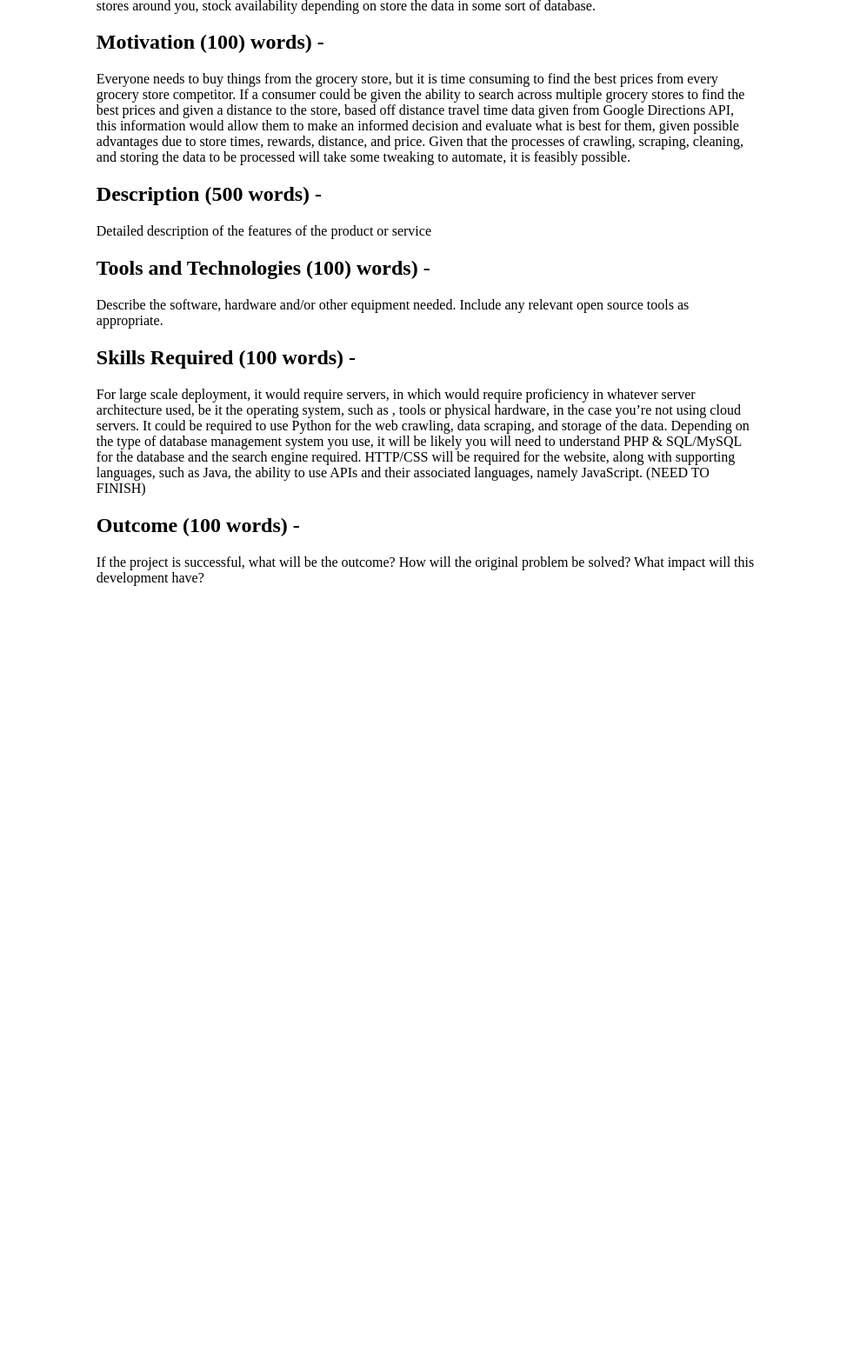
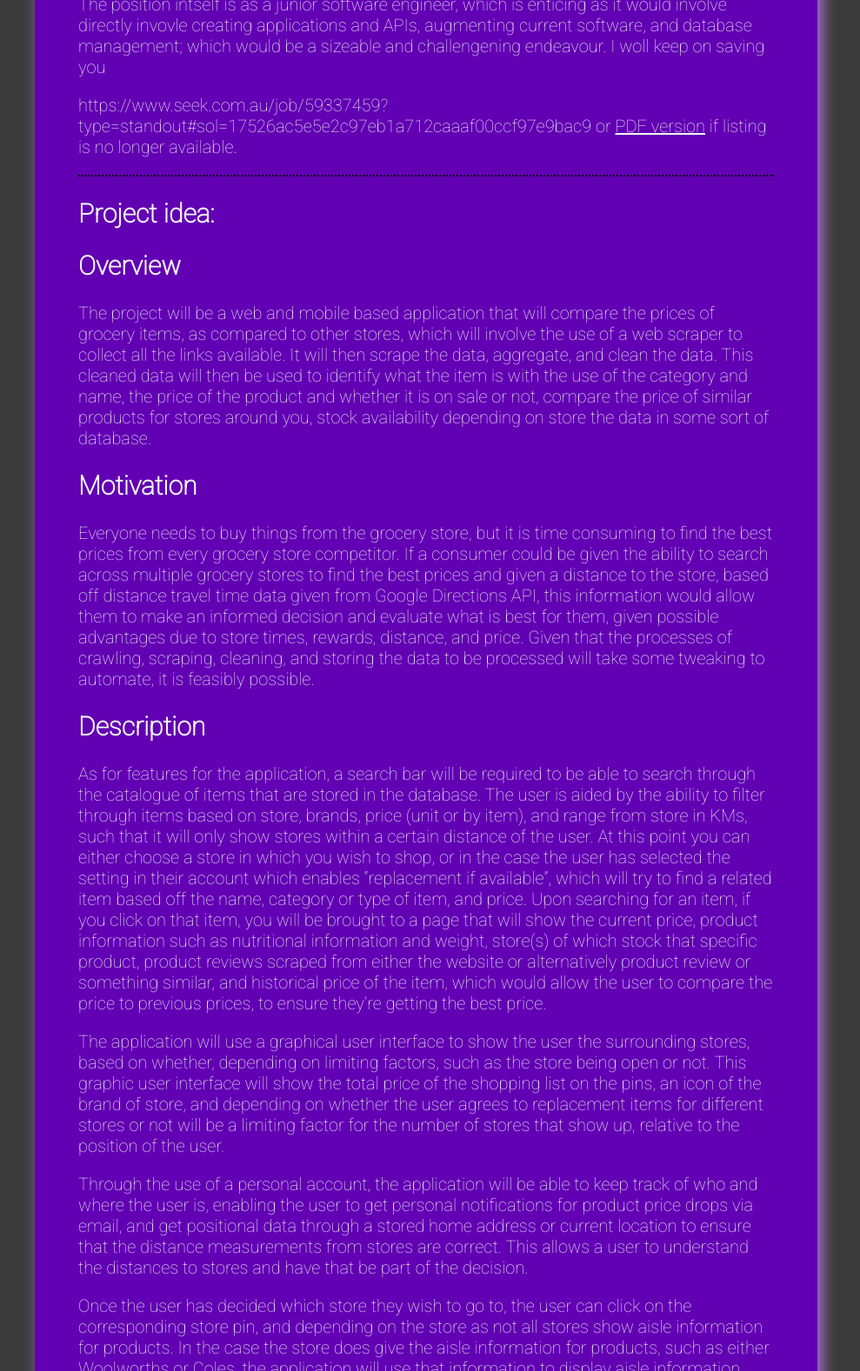
Before and after one commit to michael-excell/Ass1, a plain HTML site: page index.html in a window 1280 px wide. Shown: the part 1223-2800 px from the top of the page at 87% size, without its empty margins (150-1139 px from the left). Before the commit the page ends 1913 px from the top, so only its background shows below. Drawn offline with Linux system fonts and the light colour scheme.

Commit message:
Add file via upload, Add information, Edit CSS
Added some sections and edited the CSS, aswell as adding a link to a PDF version of the job advertisement.

```diff
--- a/index.html
+++ b/index.html
@@ -1,36 +1,27 @@
 <!DOCTYPE html>
 <html>
     <head>
-        <style>
-            .center {
-                margin: auto;
-                height: 90%;
-                width: 60%;
-            }
-            .basic_information_text {
-                display:inline-block;
-                width: 60%;
-            }
-            .basic_information_image {
-                display:inline-block;
-                width: 25.5%;
-                vertical-align: top;
+        <link rel="preconnect" href="https://fonts.googleapis.com">
+        <link rel="preconnect" href="https://fonts.gstatic.com" crossorigin>
+        <link href="https://fonts.googleapis.com/css2?family=Roboto:wght@100&family=Source+Sans+Pro:wght@200&family=Ubuntu:wght@300&display=swap" rel="stylesheet">
+        <link type="text/css" rel="stylesheet" href="styles.css" />
 
-                padding-top: 10%;
-            }
-            .headshot {
-                width: 70%;
-                padding-left: 20%;
-
-            }
-        </style>
     </head>
     <body>
 
-        <div class="center">
+        <div id="container">
+            <div id="title_area">
+                <img id= "headshot" src="thumbnail_Head_shot_rmit.jpg">
+                <h1 id="title">Michael Excell - ePortfolio (COSC2196)</h1>
+                <ul id="contact_information">
+                    <li>Gtihub repository: https://github.com/michael-excell/Ass1</li>
+                    <li>Github page: </li>
+                    <li>Emai: conact_information</li>
+                </ul>
+            </div>
 
-            <div class="basic_information">
-                <div class="basic_information_text">
+            <div class="section_container">
+                <article>
                 <h1>Basic information:</h1>
                 <p>
                     I only speak one language, English. Australian born, but with Irish/British ancestors, although my family lineage has been in Australia for
@@ -58,15 +49,11 @@
                     in groups. I want to get a job lined up for when I graduate so that I can work in a field that I enjoy, but as for the field and section of IT,
                     I’m unsure. I enjoy the coding aspect of IT, although I’m not very good at it.
                 </p>
-
+            </article>
             </div>
 
-                <div class="basic_information_image">
-                    <img class= "headshot" src="thumbnail_Head_shot_rmit.jpg">
-                </div>
-            </div>
-
-            <div class="ideal_job">
+            <div class="section_container">
+                <article>
                 <h1>Ideal Job: Junior Graduate Software Engineer</h1>
                 <p>
 
@@ -76,12 +63,14 @@
                 <p> https://www.seek.com.au/job/59337459?type=standout#sol=17526ac5e5e2c97eb1a712caaaf00ccf97e9bac9 or
                     <a href="Junior_ Graduate_Software_Engineer.pdf" target="_blank">PDF version</a> if listing is no longer available.
                 </p>
+            </article>
             </div>
 
-            <div class ="project_idea">
+            <div class="section_container">
+                <article>
                 <h1>Project idea:</h1>
 
-                <h2>Overview (100 words) -</h2>
+                <h2>Overview </h2>
                 <p>The project will be a web and mobile based application that will compare the prices of grocery items,
                     as compared to other stores, which will involve the use of a web scraper to collect all the links available.
                     It will then scrape the data, aggregate, and clean the data. This cleaned data will then be used to identify what
@@ -89,7 +78,7 @@
                     the price of similar products for stores around you, stock availability depending on store the data in some sort of database.
                 </p>
 
-                <h2>Motivation (100) words) - </h2>
+                <h2>Motivation </h2>
                 <p>Everyone needs to buy things from the grocery store, but it is time consuming to find the best prices from every grocery store
                      competitor. If a consumer could be given the ability to search across multiple grocery stores to find the best prices and given
                      a distance to the store, based off distance travel time data given from Google Directions API, this information would allow them to
@@ -98,24 +87,77 @@
                        it is feasibly possible.
                 </p>
 
-                <h2>Description (500 words) - </h2>
-                <p>Detailed description of the features of the product or service </p>
+                <h2>Description</h2>
+                <p>
+                    As for features for the application, a search bar will be required to be able to search through the catalogue of items that are stored
+                     in the database. The user is aided by the ability to filter through items based on store, brands, price (unit or by item), and range
+                     from store in KMs, such that it will only show stores within a certain distance of the user. At this point you can either choose a store
+                     in which you wish to shop, or in the case the user has selected the setting in their account which enables “replacement if available”,
+                     which will try to find a related item based off the name, category or type of item, and price. Upon searching for an item, if you click
+                     on that item, you will be brought to a page that will show the current price, product information such as nutritional information and weight,
+                      store(s) of which stock that specific product, product reviews scraped from either the website or alternatively product review or something similar,
+                      and historical price of the item, which would allow the user to compare the price to previous prices, to ensure they’re getting the best price.
+                </p>
+
+                <p>
+                    The application will use a graphical user interface to show the user the surrounding stores, based on whether, depending on limiting
+                    factors, such as the store being open or not. This graphic user interface will show the total price of the shopping list on the pins,
+                    an icon of the brand of store, and depending on whether the user agrees to replacement items for different stores or not will be a limiting
+                    factor for the number of stores that show up, relative to the position of the user.
+                </p>
+
+                <p>
+                    Through the use of a personal account, the application will be able to keep track of who and where the user is, enabling the user to
+                    get personal notifications for product price drops via email, and get positional data through a stored home address or current location
+                    to ensure that the distance measurements from stores are correct. This allows a user to understand the distances to stores and have that
+                     be part of the decision.
+                </p>
+
+                 <p>
+                    Once the user has decided which store they wish to go to, the user can click on the corresponding store pin, and depending on the store
+                    as not all stores show aisle information for products. In the case the store does give the aisle information for products, such as either
+                     Woolworths or Coles, the application will use that information to display aisle information.
+                </p>
+
+                <p>
+                    This aisle information will allow the user to understand in which order of aisles to go to for the store if they choose to use the application
+                     to organise their shopping. It will also display other store information, such as the store address, opening and closing hours, and the phone
+                     number. The user can click onto the address, which will be used to link to their choice of map application, most likely to be Google maps,
+                     and use that as a guide to the store.
+                </p>
 
 
-                <h2>Tools and Technologies (100) words) -</h2>
-                <p>Describe the software, hardware and/or other equipment needed. Include any relevant open source tools as appropriate.
+
+                <h2>Tools and Technologies </h2>
+                <p>
+                    The website itself would most likely be a cloud-based server, as it is cheap and easy to deploy, most likely a version of linux,
+                    such as Apache HTTP Server, of which can be hosted by many sources, such as HostGator Web Hosting. An application server will be
+                    required to run the web application, which will require most commonly uses an operating system, such as Apache Tomcat.
+                </p>
+                <p>
+                    And the application server will most likely go along with a database server, being most likely a linux based operating system,
+                     of which is most commonly MySQL. MySQL is an open-source relational database management system that can be hosted by cloud servers
+                     such as Microsoft Azure, Amazon Elastic Compute Cloud, and Oracle Cloud Infrastructure; alternatively, could be hosted by yourself,
+                     which could be cheaper.
                 </p>
 
-                <h2>Skills Required (100 words) -</h2>
+                <h2>Skills Required </h2>
                 <p>For large scale deployment, it would require servers, in which would require proficiency in whatever server architecture used, be it the
                     operating system, such as , tools or physical hardware, in the case you’re not using cloud servers. It could be required to use Python for
                      the web crawling, data scraping, and storage of the data. Depending on the type of database management system you use, it will be likely you
                       will need to understand PHP & SQL/MySQL for the database and the search engine required. HTTP/CSS will be required for the website, along
-                      with supporting languages, such as Java, the ability to use APIs and their associated languages, namely JavaScript. (NEED TO FINISH)
+                      with supporting languages, such as Java, the ability to use APIs and their associated languages, namely JavaScript.
                 </p>
 
-                <h2>Outcome (100 words) - </h2>
-                <p>If the project is successful, what will be the outcome? How will the original problem be solved? What impact will this development have?</p>
+                <h2>Outcome </h2>
+                <p>
+                    If the project is successful, the user will be able to utilise the web and or the mobile application to make an informed decision of where
+                    they want to go to get what items, based off price via historical price as compared to current price or discounted current price; and store
+                     information, such as distance, store hours, and product availability. Allowing those people that choose to shop more sporadically, buying
+                      less items but more frequently through a period of time, as opposed to someone that bulk buys their shopping, could possibly change the
+                      shops they go to because of the application.
+                    </p>
+                </article>
             </div>
 
         </div>
--- /dev/null
+++ b/styles.css
@@ -0,0 +1,60 @@
+body {
+font-family: 'Roboto', 'Ubuntu','Source Sans Pro', sans-serif;
+animation: colour_change 30s infinite;
+
+}
+
+@keyframes colour_change {
+    0%    {background-color: #454545;}
+    50%   {background-color: #333333;}
+    100%  {background-color: #454545;}
+  }
+
+
+a {
+    color: whitesmoke;
+  }
+
+#container {
+    font-size: 20px;
+    border-radius: 10px;
+    margin: auto;
+    height: 90%;
+    width: 90%;
+    max-width: 800px;
+    padding: 50px;
+    background-color: #6200b3;
+    color: whitesmoke;
+    box-shadow: 5px 10px 18px #B572EC;
+}
+
+
+#title {
+    text-align: center;
+}
+
+#title_area {
+    padding-bottom: 30px;
+    height: 200px;
+}
+#headshot {
+    border-radius: 10%;
+    border: solid black;
+    width: 15%;
+    float:left;
+    margin-right: 10px;
+}
+#contact_information {
+    float: right;
+}
+
+.section_container {
+    border-top: 2px dotted black;
+}
+
+.section_container:last-child {
+
+    border-top: 2px dotted black;
+    border-bottom: 2px dotted black;
+
+}
```
Also changed, not shown: thumbnail_Head_shot_rmit.jpg. Lines whose indentation alone changed are shown as unchanged.
